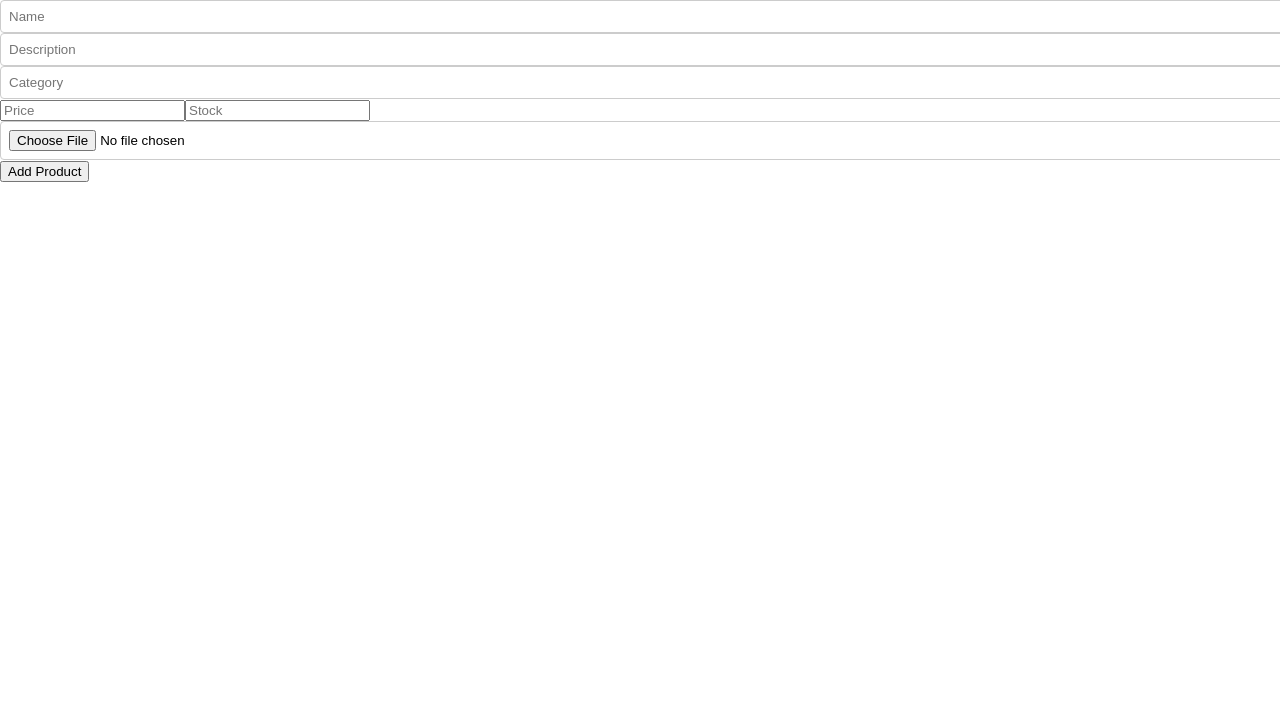
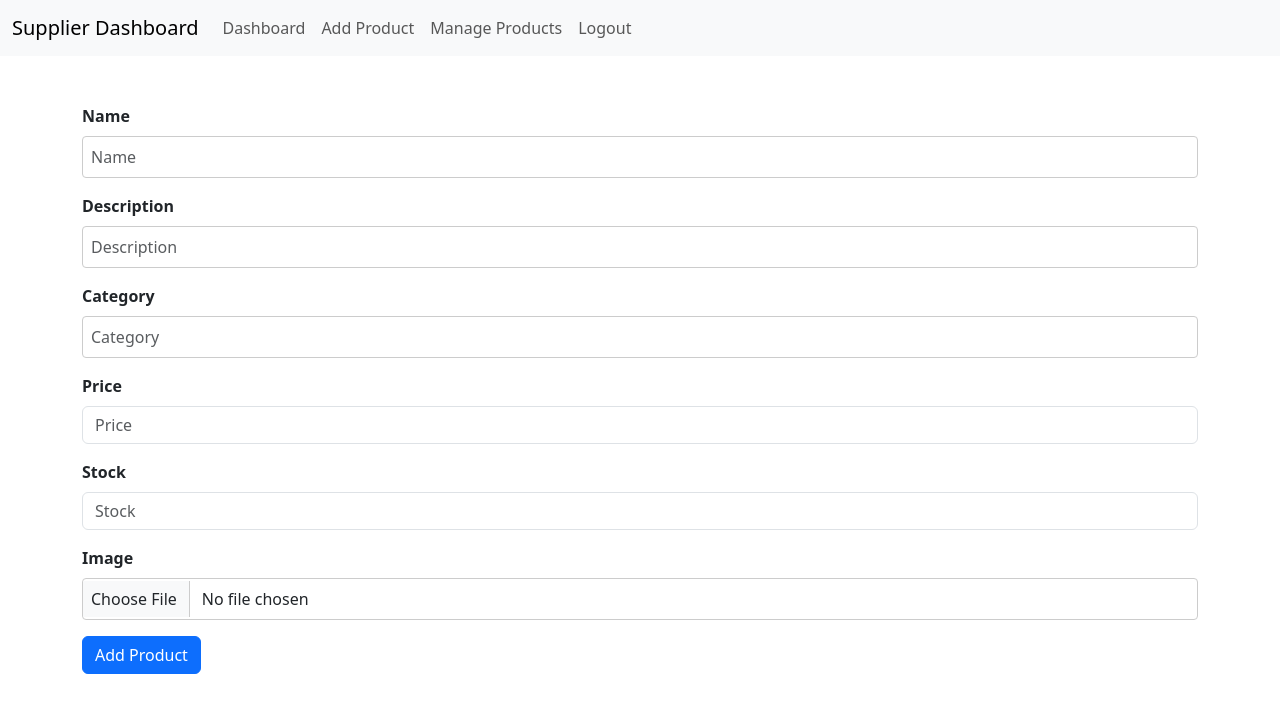
Before and after one commit to TheGhost025/e-commerce.frontend, a React (Create React App) app: page /supplier/addproduct in a window 1280 px wide. Shown: the top 712 px of the page. Built offline with nearby package versions, Linux system fonts and the light colour scheme.

Commit message:
update ui of supplier

```diff
--- a/package.json
+++ b/package.json
@@ -7,6 +7,7 @@
     "@testing-library/react": "^13.4.0",
     "@testing-library/user-event": "^13.5.0",
     "axios": "^1.7.7",
+    "bootstrap": "^5.3.3",
     "react": "^18.3.1",
     "react-dom": "^18.3.1",
     "react-router-dom": "^6.26.2",
--- a/src/App.js
+++ b/src/App.js
@@ -2,9 +2,10 @@ import React from 'react';
 import { BrowserRouter as Router, Routes, Route, Navigate } from 'react-router-dom';
 import Login from './compoenets/login';
 import Register from './compoenets/register';
-import SupplierDashboard from './compoenets/Supplier/SupplierDashBoard';
 import AddProduct from './compoenets/Supplier/AddProduct';
 import EditProduct from './compoenets/Supplier/EditProduct';
+import SupplierManageProduct from './compoenets/Supplier/SupplierManageProduct';
+import SupplierDashBoard from './compoenets/Supplier/SupplierDashBoard';
 
 const App = () => {
   return (
@@ -13,7 +14,8 @@ const App = () => {
       <Route path="/" element={<Navigate to="/login" />} />
         <Route path="/login" element={<Login />} />
         <Route path="/register" element={<Register />} />
-        <Route path="/supplier/dashboard" element={<SupplierDashboard />}/>
+        <Route path="/supplier/dashboard" element={<SupplierDashBoard />}/>
+        <Route path="/supplier/manageProduct" element={<SupplierManageProduct />}/>
         <Route path="/supplier/addproduct" element={<AddProduct />}/>
         <Route path="/supplier/editproduct/:id" element={<EditProduct />}/>
       </Routes>
--- a/src/compoenets/Supplier/AddProduct.js
+++ b/src/compoenets/Supplier/AddProduct.js
@@ -1,5 +1,6 @@
 import React, { useState } from 'react';
 import axios from 'axios';
+import SupplierNavBar from './SupplierNavBar';
 
 const AddProduct = () => {
   const [name, setName] = useState('');
@@ -39,15 +40,37 @@ const AddProduct = () => {
   };
 
   return (
-    <form onSubmit={handleSubmit}>
-      <input type="text" placeholder="Name" value={name} onChange={(e) => setName(e.target.value)} />
-      <input type="text" placeholder="Description" value={description} onChange={(e) => setDescription(e.target.value)} />
-      <input type="text" placeholder="Category" value={category} onChange={(e) => setCategory(e.target.value)} />
-      <input type="number" placeholder="Price" value={price} onChange={(e) => setPrice(e.target.value)} />
-      <input type="number" placeholder="Stock" value={stock} onChange={(e) => setStock(e.target.value)} />
-      <input type="file" onChange={handleFileChange} />
-      <button type="submit">Add Product</button>
-    </form>
+    <SupplierNavBar>
+      <div className="container mt-5">
+        <form onSubmit={handleSubmit}>
+          <div className="mb-3">
+            <label className="form-label">Name</label>
+            <input type="text" className="form-control" placeholder="Name" value={name} onChange={(e) => setName(e.target.value)} />
+          </div>
+          <div className="mb-3">
+            <label className="form-label">Description</label>
+            <input type="text" className="form-control" placeholder="Description" value={description} onChange={(e) => setDescription(e.target.value)} />
+          </div>
+          <div className="mb-3">
+            <label className="form-label">Category</label>
+            <input type="text" className="form-control" placeholder="Category" value={category} onChange={(e) => setCategory(e.target.value)} />
+          </div>
+          <div className="mb-3">
+            <label className="form-label">Price</label>
+            <input type="number" className="form-control" placeholder="Price" value={price} onChange={(e) => setPrice(e.target.value)} />
+          </div>
+          <div className="mb-3">
+            <label className="form-label">Stock</label>
+            <input type="number" className="form-control" placeholder="Stock" value={stock} onChange={(e) => setStock(e.target.value)} />
+          </div>
+          <div className="mb-3">
+            <label className="form-label">Image</label>
+            <input type="file" className="form-control" onChange={handleFileChange} />
+          </div>
+          <button type="submit" className="btn btn-primary">Add Product</button>
+        </form>
+      </div>
+  </SupplierNavBar>
   );
 };
 
--- a/src/compoenets/Supplier/EditProduct.js
+++ b/src/compoenets/Supplier/EditProduct.js
@@ -1,6 +1,7 @@
 import React, { useState, useEffect } from 'react';
 import { useParams, useNavigate } from 'react-router-dom';
 import axios from 'axios';
+import SupplierNavBar from './SupplierNavBar';
 
 const EditProduct = () => {
   const { id } = useParams();
@@ -43,36 +44,37 @@ const EditProduct = () => {
   };
 
   return (
-    <div>
-      <h2>Edit Product</h2>
+    <SupplierNavBar>
+      <div className="container mt-4">
         <form onSubmit={handleSubmit}>
-        <div>
-          <label>Name:</label>
-          <input type="text" name="name" value={product.name} onChange={handleInputChange} />
+          <div className="form-group mb-3">
+            <label htmlFor="name">Name:</label>
+            <input type="text" name="name" className="form-control" value={product.name} onChange={handleInputChange} />
           </div>
-        <div>
-          <label>Description:</label>
-          <input type="text" name="description" value={product.description} onChange={handleInputChange} />
+          <div className="form-group mb-3">
+            <label htmlFor="description">Description:</label>
+            <input type="text" name="description" className="form-control" value={product.description} onChange={handleInputChange} />
           </div>
-        <div>
-          <label>Category:</label>
-          <input type="text" name="category" value={product.category} onChange={handleInputChange} />
+          <div className="form-group mb-3">
+            <label htmlFor="category">Category:</label>
+            <input type="text" name="category" className="form-control" value={product.category} onChange={handleInputChange} />
           </div>
-        <div>
-          <label>Price:</label>
-          <input type="number" name="price" value={product.price} onChange={handleInputChange} />
+          <div className="form-group mb-3">
+            <label htmlFor="price">Price:</label>
+            <input type="number" name="price" className="form-control" value={product.price} onChange={handleInputChange} />
           </div>
-        <div>
-          <label>Stock:</label>
-          <input type="number" name="stock" value={product.stock} onChange={handleInputChange} />
+          <div className="form-group mb-3">
+            <label htmlFor="stock">Stock:</label>
+            <input type="number" name="stock" className="form-control" value={product.stock} onChange={handleInputChange} />
           </div>
-        <div>
-          <label>Image URL:</label>
-          <input type="text" name="imageURL" value={product.imageURL} onChange={handleInputChange} />
+          <div className="form-group mb-3">
+            <label htmlFor="imageURL">Image URL:</label>
+            <input type="text" name="imageURL" className="form-control" value={product.imageURL} onChange={handleInputChange} />
           </div>
-        <button type="submit">Save Changes</button>
+          <button type="submit" className="btn btn-primary">Save Changes</button>
         </form>
       </div>
+  </SupplierNavBar>
   );
 };
 
--- a/src/compoenets/Supplier/SupplierDashBoard.js
+++ b/src/compoenets/Supplier/SupplierDashBoard.js
@@ -1,73 +1,34 @@
-import React, { useState, useEffect } from "react";
-import axios from "axios";
-import { useNavigate } from "react-router-dom";
+import React from 'react';
+import SupplierNavBar from './SupplierNavBar';
 
-const SupplierDashboard = () => {
-    const [products, setProducts] = useState([]);
-    const navigate = useNavigate();
-
-    // Fetch the supplier's products when the component mounts
-    useEffect(() => {
-        const fetchProducts = async () => {
-            try {
-                const response = await axios.get("https://localhost:44305/api/Products"); // Replace with your API route
-                setProducts(response.data);
-            } catch (error) {
-                console.error("Error fetching products:", error);
-            }
-        };
-
-        fetchProducts();
-    }, []);
-
-    // Handle product deletion
-    const handleDelete = async (productId) => {
-        try {
-            await axios.delete(`https://localhost:44305/api/Products/${productId}`);
-            setProducts(products.filter(product => product.id !== productId));
-        } catch (error) {
-            console.error("Error deleting product:", error);
-        }
-    };
-
-    // Navigate to the edit product page
-    const handleEdit = (productId) => {
-        navigate(`/supplier/editproduct/${productId}`);
-    };
-
-    // Navigate to the add product page
-    const handleAddProduct = () => {
-        navigate("/supplier/addproduct");
-    };
-
-    return (
-        <div>
-            <h2>Supplier Dashboard</h2>
-            <button onClick={handleAddProduct}>Add New Product</button>
-
-            <table>
-                <thead>
-                    <tr>
-                        <th>Product Name</th>
-                        <th>Price</th>
-                        <th>Actions</th>
-                    </tr>
-                </thead>
-                <tbody>
-                    {products.map(product => (
-                        <tr key={product.id}>
-                            <td>{product.name}</td>
-                            <td>{product.price}</td>
-                            <td>
-                                <button onClick={() => handleEdit(product.id)}>Edit</button>
-                                <button onClick={() => handleDelete(product.id)}>Delete</button>
-                            </td>
-                        </tr>
-                    ))}
-                </tbody>
-            </table>
+const SupplierDashBoard = () => {
+  return (
+    <SupplierNavBar>
+        <div className="container mt-4">
+            <h2 className="text-center">Supplier Dashboard</h2>
+            <div className="row">
+            <div className="col-md-6">
+                <div className="card">
+                <div className="card-body">
+                    <h5 className="card-title">Manage Products</h5>
+                    <p className="card-text">Add, edit, or remove products from your inventory.</p>
+                    <a href="/supplier/manageProduct" className="btn btn-primary">Manage Products</a>
+                </div>
+                </div>
+            </div>
+            <div className="col-md-6">
+                <div className="card">
+                <div className="card-body">
+                    <h5 className="card-title">Add New Product</h5>
+                    <p className="card-text">Add new products to your store.</p>
+                    <a href="/supplier/addproduct" className="btn btn-success">Add Product</a>
+                </div>
+                </div>
+            </div>
+            </div>
         </div>
-    );
+    </SupplierNavBar>
+  );
 };
 
-export default SupplierDashboard;
+export default SupplierDashBoard;
--- /dev/null
+++ b/src/compoenets/Supplier/SupplierManageProduct.js
@@ -0,0 +1,75 @@
+import React, { useState, useEffect } from "react";
+import axios from "axios";
+import { useNavigate } from "react-router-dom";
+import SupplierNavBar from "./SupplierNavBar";
+
+const SupplierManageProduct = () => {
+    const [products, setProducts] = useState([]);
+    const navigate = useNavigate();
+
+    // Fetch the supplier's products when the component mounts
+    useEffect(() => {
+        const fetchProducts = async () => {
+            try {
+                const response = await axios.get("https://localhost:44305/api/Products"); // Replace with your API route
+                setProducts(response.data);
+            } catch (error) {
+                console.error("Error fetching products:", error);
+            }
+        };
+
+        fetchProducts();
+    }, []);
+
+    // Handle product deletion
+    const handleDelete = async (productId) => {
+        try {
+            await axios.delete(`https://localhost:44305/api/Products/${productId}`);
+            setProducts(products.filter(product => product.id !== productId));
+        } catch (error) {
+            console.error("Error deleting product:", error);
+        }
+    };
+
+    // Navigate to the edit product page
+    const handleEdit = (productId) => {
+        navigate(`/supplier/editproduct/${productId}`);
+    };
+
+    // Navigate to the add product page
+    const handleAddProduct = () => {
+        navigate("/supplier/addproduct");
+    };
+
+    return (
+        <SupplierNavBar>
+            <div className="container mt-5">
+                <button className="btn btn-success mb-3" onClick={handleAddProduct}>Add New Product</button>
+
+                <table className="table table-striped">
+                <thead>
+                    <tr>
+                    <th>Product Name</th>
+                    <th>Price</th>
+                    <th>Actions</th>
+                    </tr>
+                </thead>
+                <tbody>
+                    {products.map((product) => (
+                    <tr key={product.id}>
+                        <td>{product.name}</td>
+                        <td>{product.price}</td>
+                        <td>
+                        <button className="btn btn-primary me-2" onClick={() => handleEdit(product.id)}>Edit</button>
+                        <button className="btn btn-danger" onClick={() => handleDelete(product.id)}>Delete</button>
+                        </td>
+                    </tr>
+                    ))}
+                </tbody>
+                </table>
+            </div>
+      </SupplierNavBar>
+    );
+};
+
+export default SupplierManageProduct;
--- a/src/compoenets/Supplier/SupplierNavBar.js
+++ b/src/compoenets/Supplier/SupplierNavBar.js
@@ -1,16 +1,35 @@
 import React from 'react';
 import { Link } from 'react-router-dom';
 
-const SupplierNavBar = () => {
+const SupplierNavBar = ({ children }) => {
   return (
-    <nav>
-      <ul>
-        <li><Link to="/supplier/dashboard">Dashboard</Link></li>
-        <li><Link to="/supplier/addproduct">Add Product</Link></li>
-        <li>Manage Products</li>
-        <li>Logout</li>
-      </ul>
-    </nav>
+    <div>
+      <nav className="navbar navbar-expand-lg navbar-light bg-light">
+        <div className="container-fluid">
+          <Link className="navbar-brand" to="/supplier/dashboard">Supplier Dashboard</Link>
+          <button className="navbar-toggler" type="button" data-bs-toggle="collapse" data-bs-target="#navbarNav" aria-controls="navbarNav" aria-expanded="false" aria-label="Toggle navigation">
+            <span className="navbar-toggler-icon"></span>
+          </button>
+          <div className="collapse navbar-collapse" id="navbarNav">
+            <ul className="navbar-nav">
+              <li className="nav-item">
+                <Link className="nav-link" to="/supplier/dashboard">Dashboard</Link>
+              </li>
+              <li className="nav-item">
+                <Link className="nav-link" to="/supplier/addproduct">Add Product</Link>
+              </li>
+              <li className="nav-item">
+                <Link className="nav-link" to="/supplier/manageProduct">Manage Products</Link>
+              </li>
+              <li className="nav-item">
+                <span className="nav-link">Logout</span>
+              </li>
+            </ul>
+          </div>
+        </div>
+      </nav>
+      {children}
+    </div>
   );
 };
 
--- a/src/index.js
+++ b/src/index.js
@@ -3,6 +3,8 @@ import ReactDOM from 'react-dom/client';
 import './index.css';
 import App from './App';
 import reportWebVitals from './reportWebVitals';
+import 'bootstrap/dist/css/bootstrap.min.css';
+
 
 const root = ReactDOM.createRoot(document.getElementById('root'));
 root.render(
```
Also changed, not shown: 1 other file (tests, documents, lock files or other folders). Lines whose indentation alone changed are shown as unchanged.
